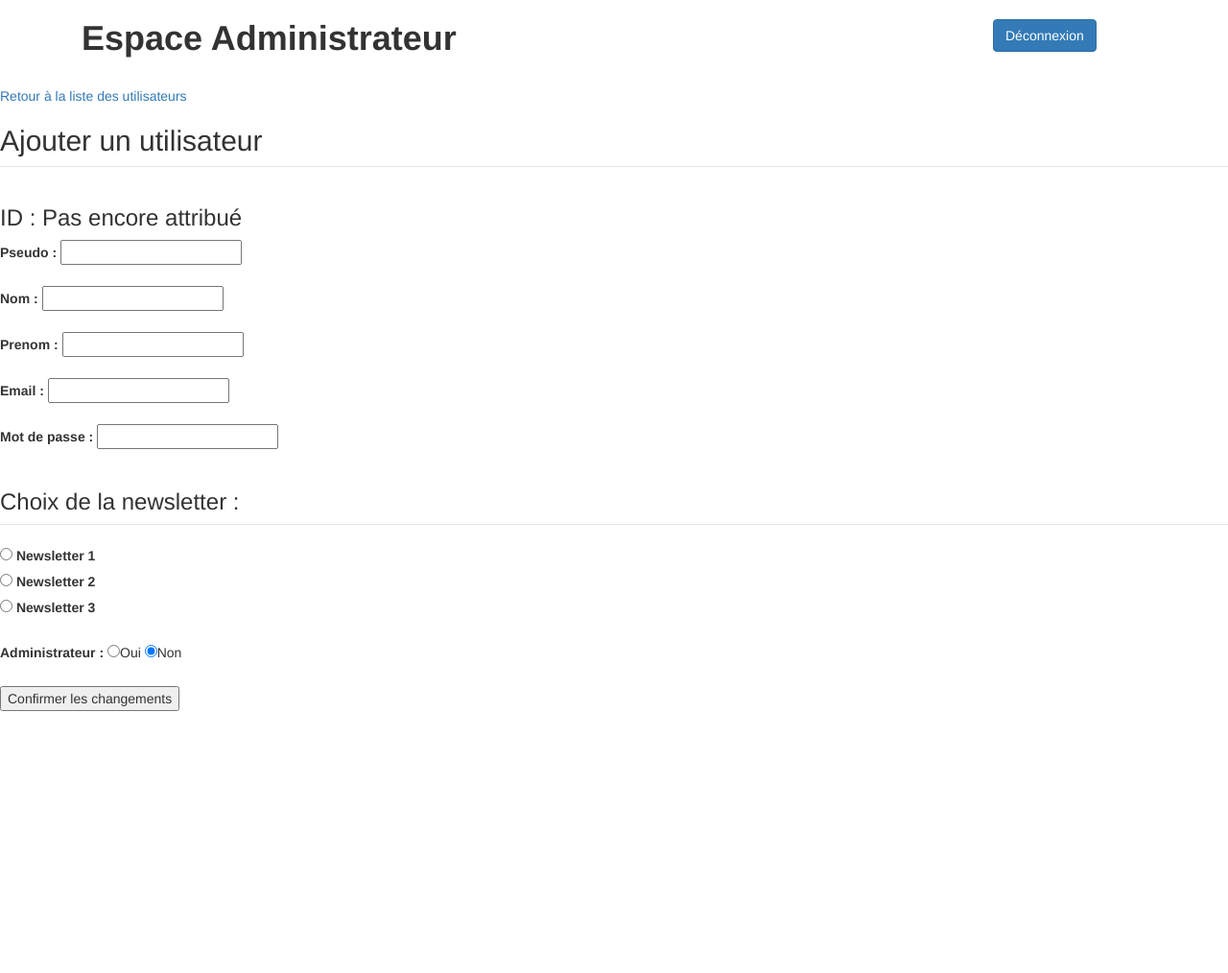
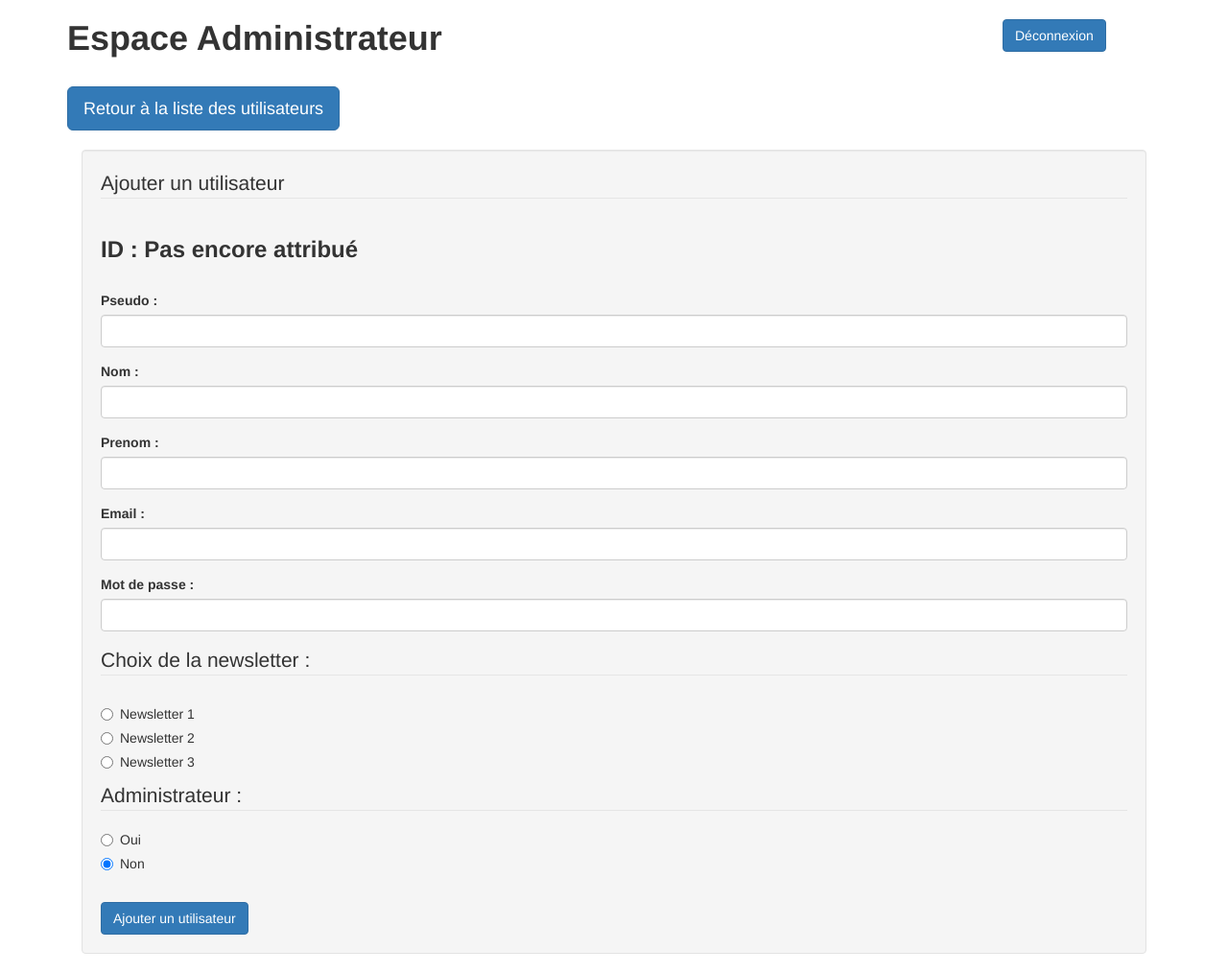
Before and after one commit to O1ZO/mailingList, a PHP site: page /view/addUser.php in a window 1280 px wide. Shown: the whole page at 96% size. Before the commit the page ends 741 px from the top, so only its background shows below. Run offline with PHP 8.4, Linux system fonts and the light colour scheme.

Commit message:
Amélioration visuelle de addUser.php

```diff
--- a/view/addUser.php
+++ b/view/addUser.php
@@ -4,8 +4,9 @@
 
 <?php ob_start();?>
 
+
+<div class="container">
 	<div class="row">
-	<div class="container">
 		<div class="col col-lg-10">
 			<h1><strong>Espace Administrateur</strong> </h1>
 		</div>
@@ -19,38 +20,76 @@
 
 <br>
 
-<a href="index.php?action=listUsersData">Retour à la liste des utilisateurs</a>
+<div class="container">
+	<a class="btn btn-primary btn-lg" href="index.php?action=listUsersData">Retour à la liste des utilisateurs</a>
+</div><br>
 
-	<div>
-		<form action="index.php?action=add" method="post">
+<div class="row">
+	<div class="container">
+		<section class="col-lg-12">
+			<form class="well" action="index.php?action=add" method="post">
 				<fieldset>
-				<h3>ID : Pas encore attribué</h3>
-				<legend><h2>Ajouter un utilisateur</h2></legend>
+					<h3><strong>ID : Pas encore attribué</strong></h3><br>
+					<legend>Ajouter un utilisateur</legend>
+					<div class="form-group">
 						<label for= "login"><strong>Pseudo : </strong></label>
-				<input type="text" name="login"><br><br>
+						<input class="form-control" type="text" name="login">
+					</div>
+					<div class="form-group">
 						<label for= "name"><strong>Nom : </strong></label>
-				<input type="text" name="name"><br><br>
+						<input class="form-control" type="text" name="name">
+					</div>
+					<div class="form-group">
 						<label for= "firstName"><strong>Prenom : </strong></label>
-				<input type="text" name="firstName"><br><br>
+						<input class="form-control" type="text" name="firstName">
+					</div>
+					<div class="form-group">
 						<label for= "email"><strong>Email : </strong></label>
-				<input type="text" name="email"><br><br>
+						<input class="form-control" type="text" name="email">
+					</div>
+					<div class="form-group">
 						<label for= "password"><strong>Mot de passe : </strong></label>
-				<input type="text" name="password"><br><br>
+						<input class="form-control" type="text" name="password">
+					</div>
 					<fieldset>
-					<legend><h3>Choix de la newsletter : </h3></legend>
+						<legend>Choix de la newsletter : </legend>
+						<div class="radio">
+							<label for="newsletter">
 								<input type="radio" name="newsletter" value=1>
-					<label for="newsletter">Newsletter 1</label><br>
+								Newsletter 1
+							</label>
+						</div>
+						<div class="radio">
+							<label for="newsletter">
 								<input type="radio" name="newsletter" value=2>
-					<label for="newsletter">Newsletter 2</label><br>
+								Newsletter 2
+							</label>
+						</div>
+						<div class="radio">
+							<label for="newsletter">
 								<input type="radio" name="newsletter" value=3>
-					<label for="newsletter">Newsletter 3</label><br>
-				</fieldset><br>
-				<label for= "adminRights"><strong>Administrateur : </strong></label>
-				<input type="radio" name="adminRights" value="oui">Oui</input>
-				<input type="radio" name="adminRights" value="non" checked>Non</input><br><br>
-				<input type="submit" value="Confirmer les changements"></input>
+								Newsletter 3
+							</label>
+						</div>
+					</fieldset>
+					<legend>Administrateur : </legend>
+					<div class="radio">
+						<label for="adminRights">
+							<input type="radio" name="adminRights" value="oui">
+							Oui
+						</label>
+					</div>
+					<div class="radio">
+						<label for="adminRights">
+							<input type="radio" name="adminRights" value="non" checked>
+							Non
+						</label>
+					</div><br>
+					<input class="btn btn-primary" type="submit" value="Ajouter un utilisateur"></input>
 				</fieldset>
 			</form>
+		</section>
+	</div>
 </div>
 
 
```
Lines whose indentation alone changed are shown as unchanged.
